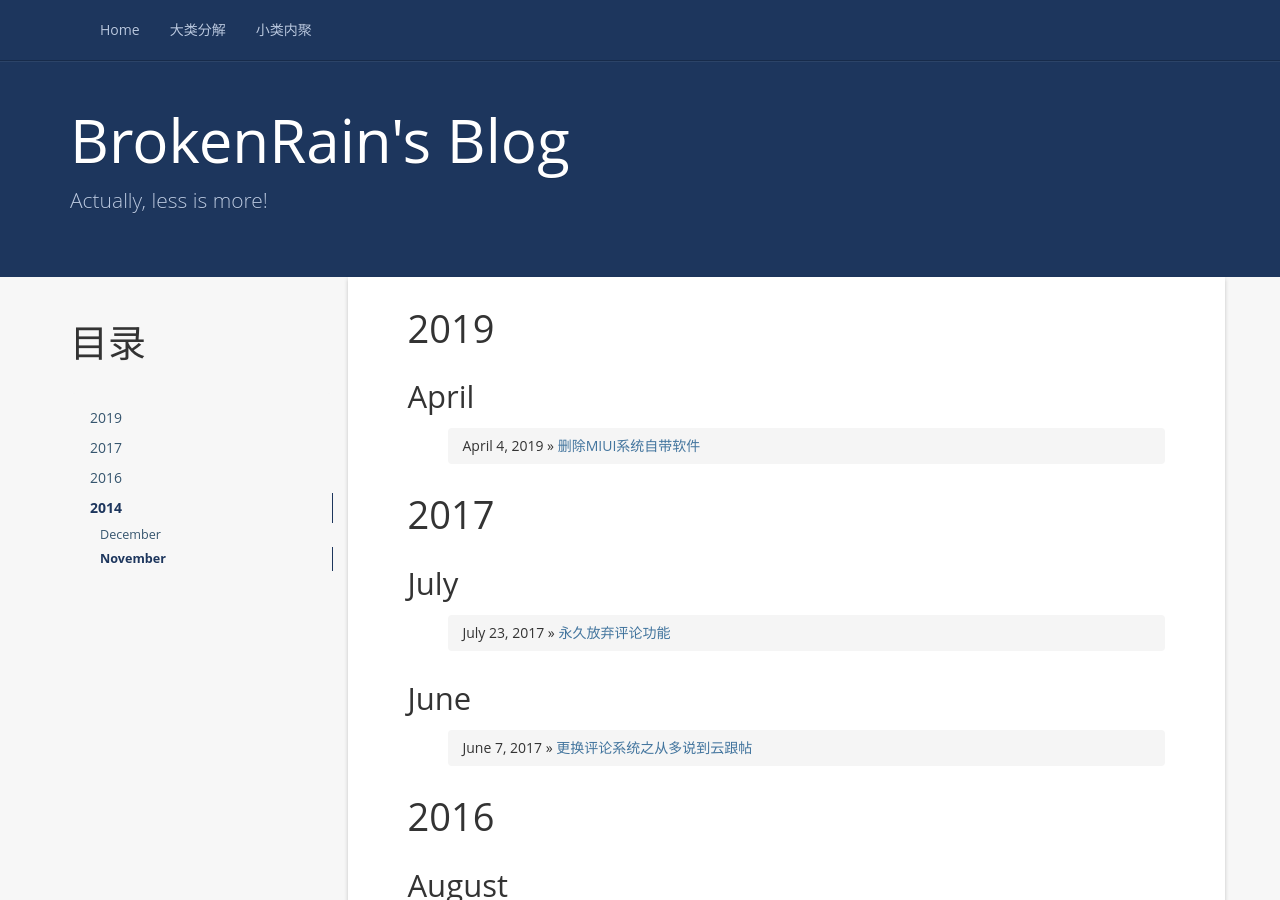
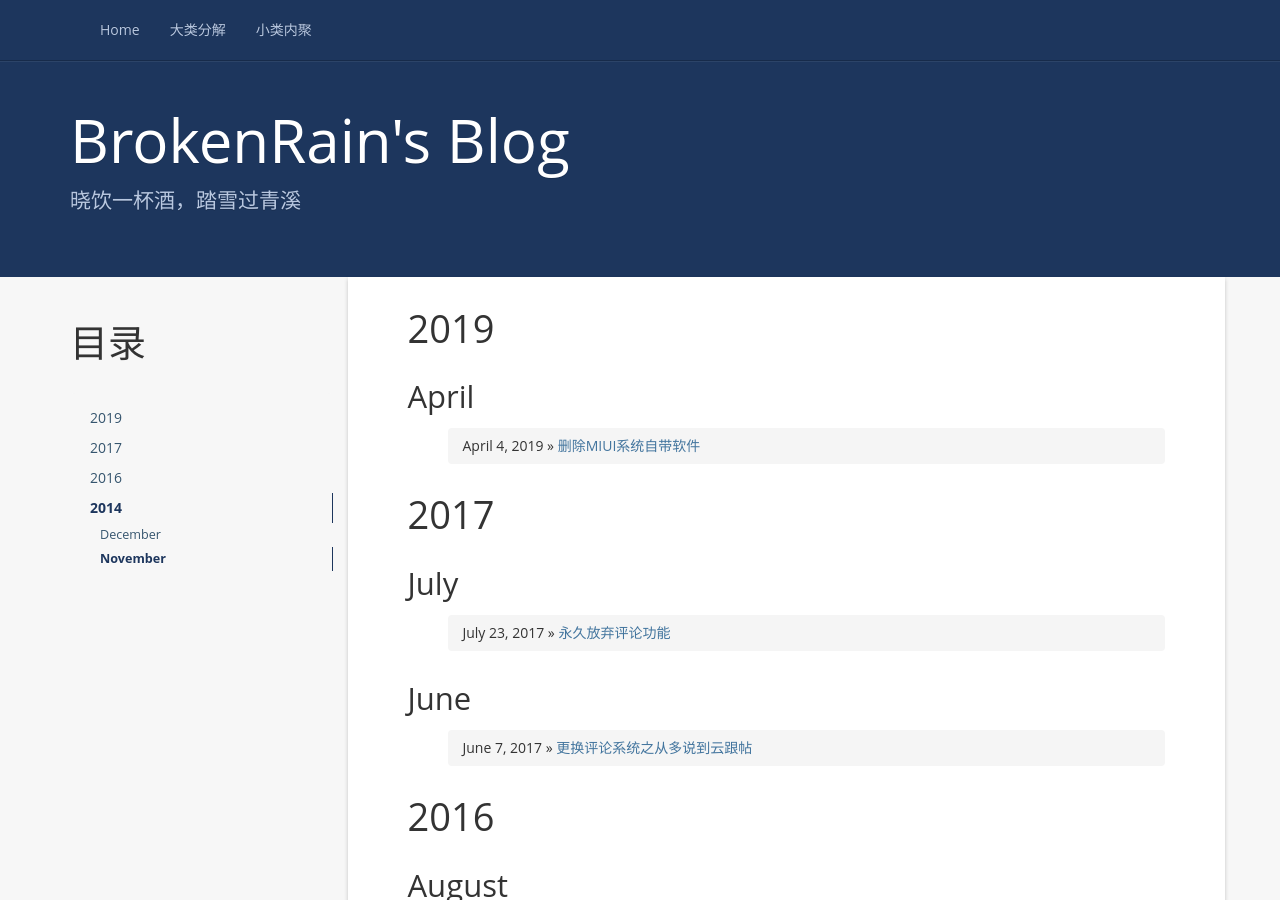
Before and after one commit to USERNAMEISEMPTY/USERNAMEISEMPTY.github.io, a Jekyll site: the page built from index.html, in a window 1280 px wide and 900 px high. Built offline with Jekyll 4.4.1, drawn with Linux system fonts in a browser that asks for light colours; nearby versions of some CDN libraries; a script that is not in the unit is left out; the list of posts is cut into pages by our own code; comment, search, counter and statistics services are not loaded.

Commit message:
alter intrudoction

```diff
--- a/_config.yml
+++ b/_config.yml
@@ -1,6 +1,6 @@
 # Site settings
 name: BrokenRain's Blog
-description: Actually, less is more!
+description: 晓饮一杯酒，踏雪过青溪
 
 banner: 学而不思则罔，思而不学则殆。
 
```
Also changed, not shown: _posts/2019-04-05-How-to-remove-android_system's-app.md (+0 -1 lines).
